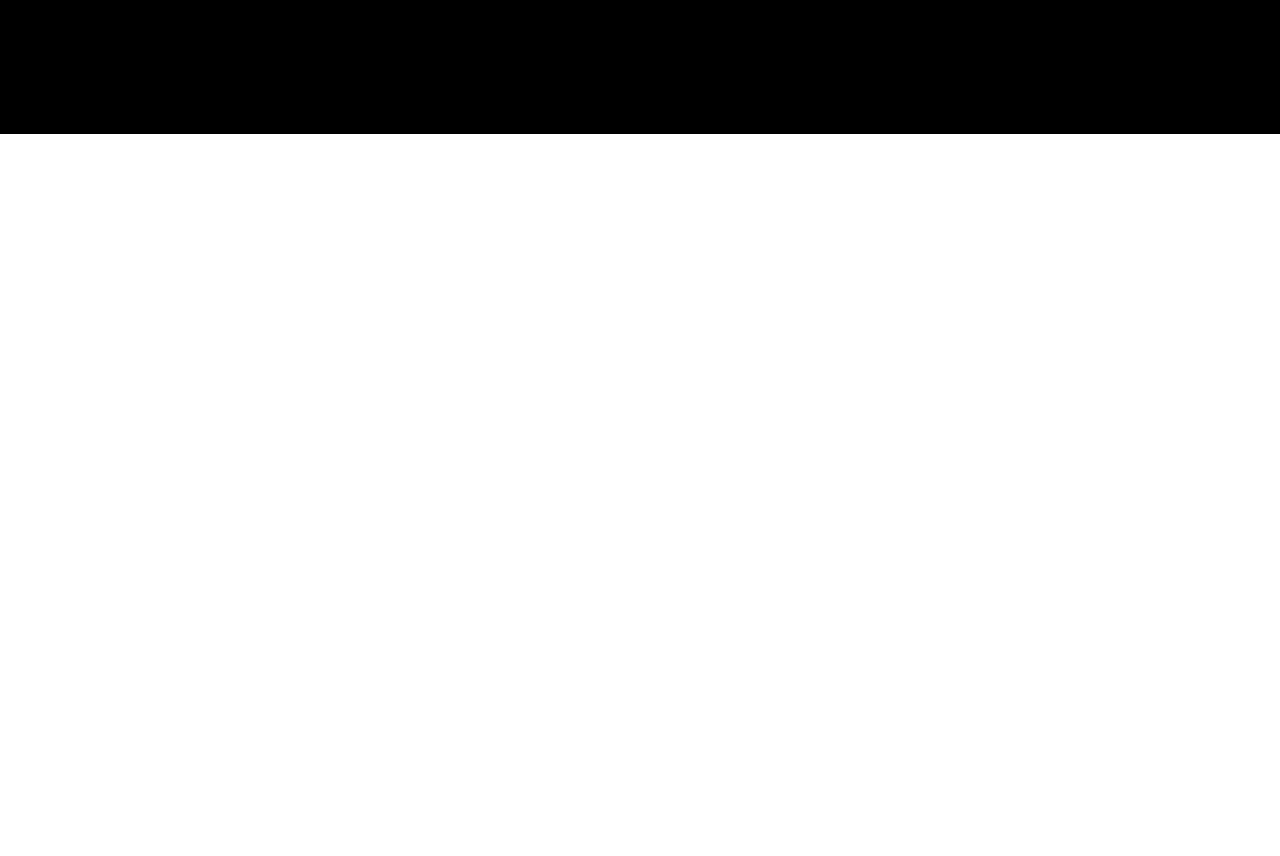
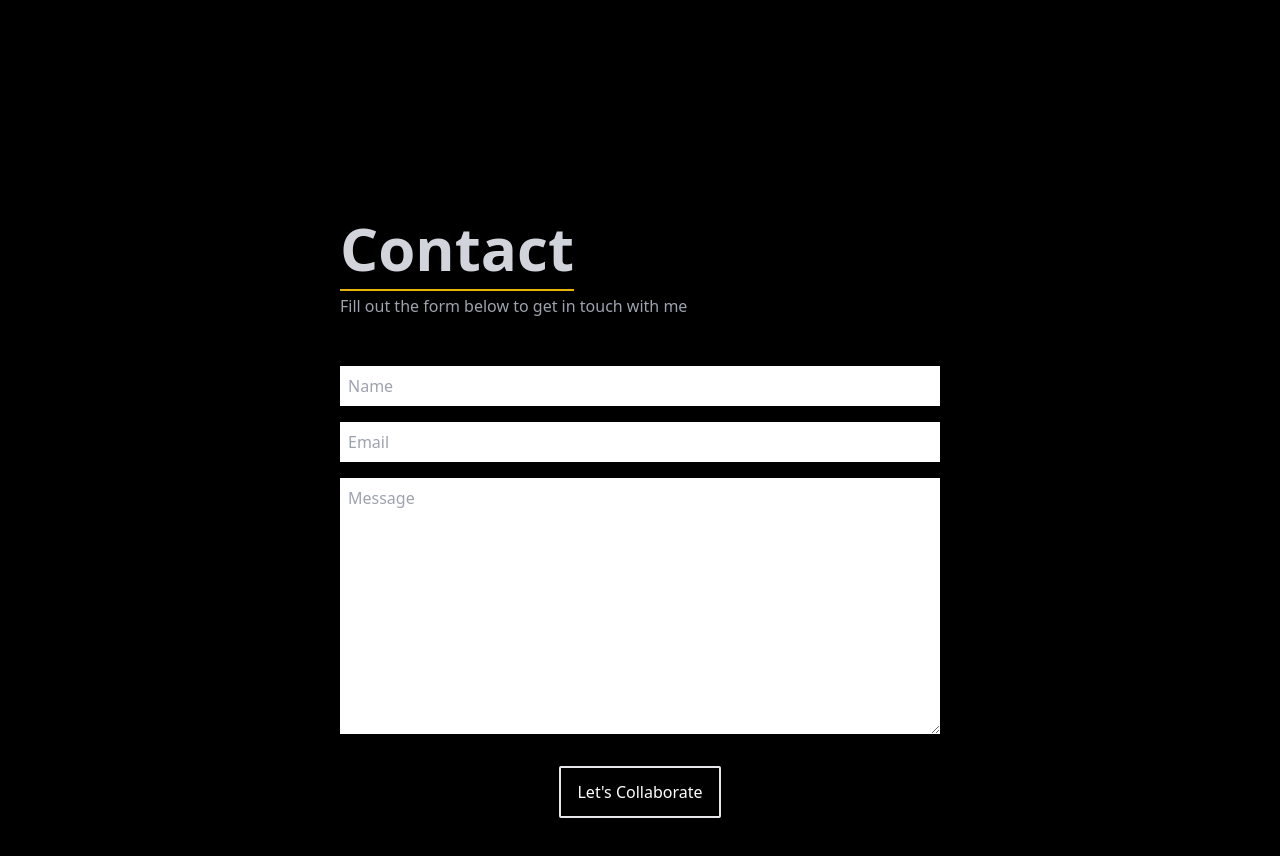
Before and after one commit to Solomon-Gachure/soloport, a React (Create React App) app: page / in a window 1280 px wide. Shown: the part 2480-3336 px from the top of the page. Before the commit the page ends 2614 px from the top, so only its background shows below. Built offline with nearby package versions, Linux system fonts and the light colour scheme.

Commit message:
Added the contact page, where all the input fields plus the text area is very functional

```diff
--- a/src/App.js
+++ b/src/App.js
@@ -1,4 +1,5 @@
 import About from "./components/about";
+import Contact from "./components/contact";
 import Navbar from "./components/navbar"
 import Skills from "./components/skills";
 import Work from "./components/work";
@@ -9,6 +10,7 @@
       <About/>
       <Skills/>
       <Work/>
+      <Contact/>
     </div>
   );
 }
--- /dev/null
+++ b/src/components/contact.jsx
@@ -0,0 +1,20 @@
+import React from 'react'
+
+const Contact = () => {
+  return (
+      <div name='contact' className='w-full h-screen bg-black flex justify-center items-center p-4'>
+          <form method='POST' action="https://getform.io/f/db96c5fb-9063-4883-a850-e833759e93be" className='flex flex-col max-w-[600px] w-full'>
+              <div className='pb-8'>
+                  <p className='text-6xl font-bold inline border-b-2 border-yellow-500 text-gray-300'>Contact</p>
+                  <p className='text-gray-400 py-4'>Fill out the form below to get in touch with me</p>
+              </div>
+              <input className='p-2' type="text" placeholder='Name' name='name' />
+              <input className='my-4 p-2' type="text" placeholder='Email' name='email' />
+              <textarea className='p-2' name="message" placeholder='Message' rows="10"></textarea>
+              <button className='text-white border-2 hover:bg-green-500 hover:border-green-500 px-4 py-3 my-8 mx-auto flex items-center rounded-sm'>Let's Collaborate</button>
+          </form>
+      </div>
+  )
+}
+
+export default Contact
--- a/src/components/work.jsx
+++ b/src/components/work.jsx
@@ -2,7 +2,7 @@
 
 const Work = () => {
   return (
-    <div class='w-full h-screen bg-black'>
+    <div name='work' class='w-full h-screen bg-black'>
           <div class='max-w-[1000px] flex flex-col justify-center px-8 mx-auto'>
               <h1 className='text-6xl text-gray-300 font-bold inline border-b-2 border-yellow-300'>Work</h1>
             <p class='text-gray-300 py-2'>Here are some of my projects that I have worked on:</p>
```
